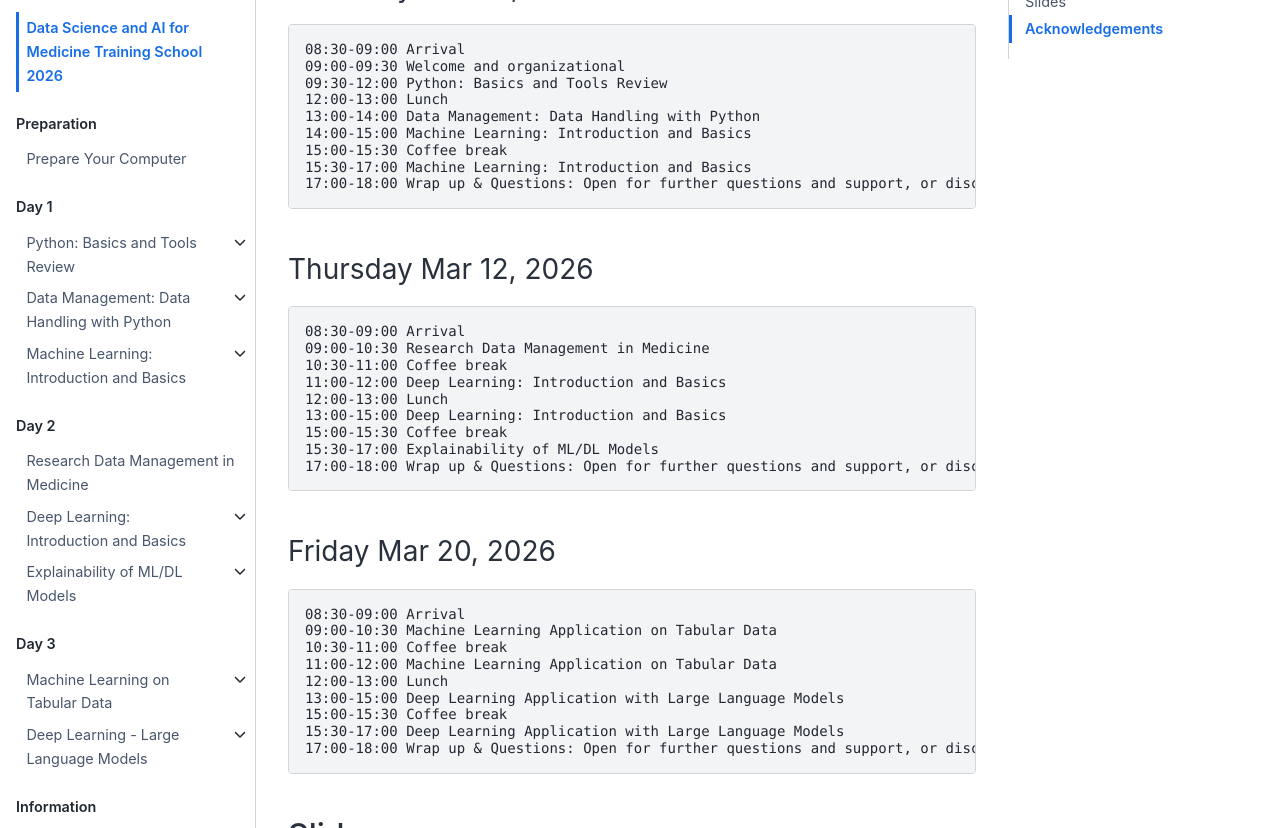
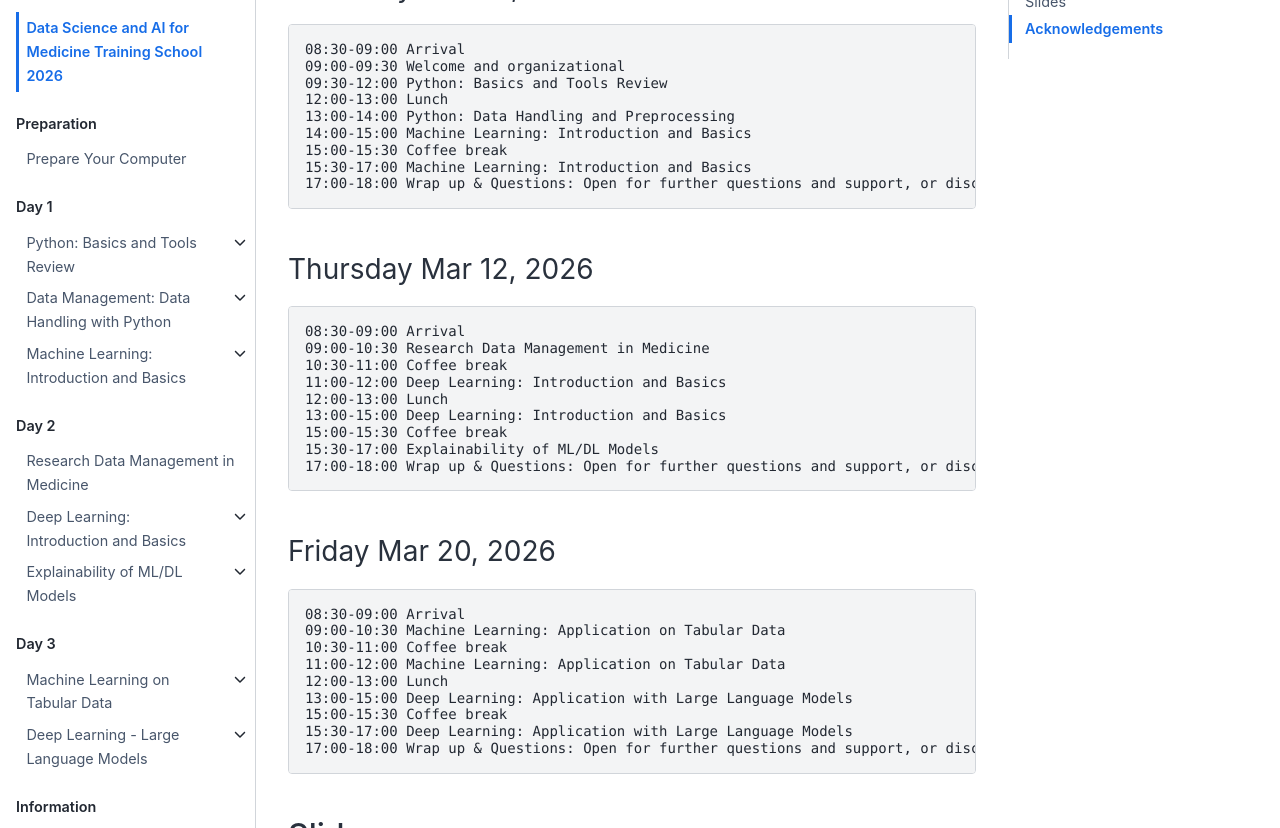
Before and after one commit to ScaDS/ai4medicine-2026, a Jupyter Book: the page built from intro.md, in a window 1280 px wide and 1400 px high, scrolled down 1072 px. Shown: the part 219-1047 px from the top of the window. Built offline with Jupyter Book 1.0.4 settings and Sphinx 7.4.7 and the Sphinx Book theme 1.1.4, drawn with Linux system fonts in a browser that asks for light colours; pages that are not in the unit, such as notebooks, are missing from menus.

Commit message:
Update session titles

```diff
--- a/intro.md
+++ b/intro.md
@@ -38,7 +38,7 @@ This is the website of the Data Science and AI for Medicine Training School 2026
 09:00-09:30 Welcome and organizational
 09:30-12:00 Python: Basics and Tools Review
 12:00-13:00 Lunch
-13:00-14:00 Data Management: Data Handling with Python
+13:00-14:00 Python: Data Handling and Preprocessing
 14:00-15:00 Machine Learning: Introduction and Basics
 15:00-15:30 Coffee break
 15:30-17:00 Machine Learning: Introduction and Basics
@@ -63,13 +63,13 @@ This is the website of the Data Science and AI for Medicine Training School 2026
 
 <pre>
 08:30-09:00 Arrival
-09:00-10:30 Machine Learning Application on Tabular Data
+09:00-10:30 Machine Learning: Application on Tabular Data
 10:30-11:00 Coffee break
-11:00-12:00 Machine Learning Application on Tabular Data
+11:00-12:00 Machine Learning: Application on Tabular Data
 12:00-13:00 Lunch
-13:00-15:00 Deep Learning Application with Large Language Models
+13:00-15:00 Deep Learning: Application with Large Language Models
 15:00-15:30 Coffee break
-15:30-17:00 Deep Learning Application with Large Language Models
+15:30-17:00 Deep Learning: Application with Large Language Models
 17:00-18:00 Wrap up & Questions: Open for further questions and support, or discussing your research and data
 </pre>
 
```
